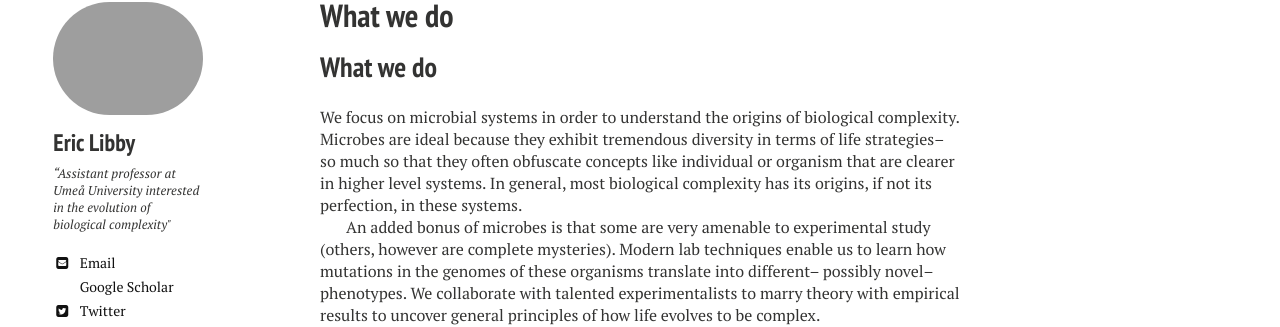
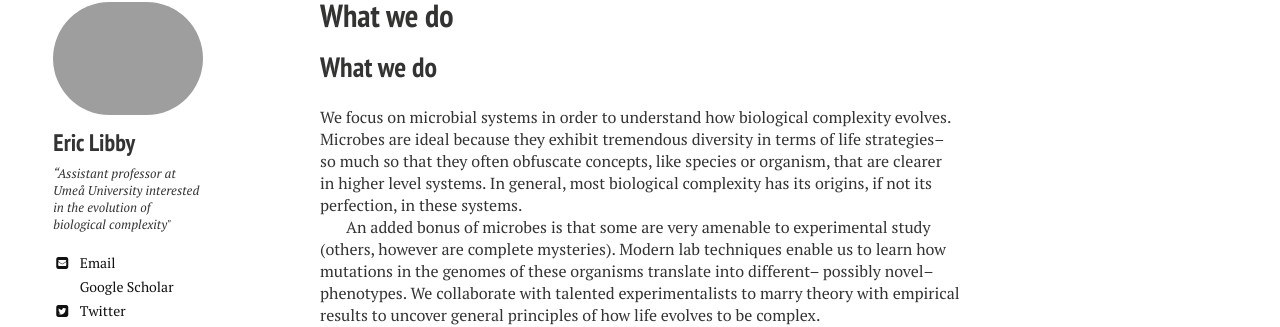
Before and after one commit to ericlibby/oldweb, a Jekyll site: the page built from p_students/index.md, in a window 1280 px wide and 900 px high. Shown: the part 439-766 px from the top of the window. Built offline with Jekyll 4.4.1, drawn with Linux system fonts in a browser that asks for light colours; nearby versions of some CDN libraries; our own code applies the rules of GitHub Pages for plain Markdown files; some of the changed text lies outside the part shown.

Commit message:
Revert "student update"
This reverts commit 3343515585313e94e4de55d5f7146340b3ba9a46.

```diff
--- a/p_students/index.md
+++ b/p_students/index.md
@@ -9,8 +9,7 @@ image:
   credit: elibby
 ---
 ## What we do
-
-We focus on microbial systems in order to understand the origins of biological complexity. Microbes are ideal because they exhibit tremendous diversity in terms of life strategies-- so much so that they often obfuscate concepts like individual or organism that are clearer in higher level systems. In general, most biological complexity has its origins, if not its perfection, in these systems.
+We focus on microbial systems in order to understand how biological complexity evolves. Microbes are ideal because they exhibit tremendous diversity in terms of life strategies-- so much so that they often obfuscate concepts, like species or organism, that are clearer in higher level systems. In general, most biological complexity has its origins, if not its perfection, in these systems.
 
 An added bonus of microbes is that some are very amenable to experimental study (others, however are complete mysteries). Modern lab techniques enable us to learn how mutations in the genomes of these organisms translate into different-- possibly novel-- phenotypes. We collaborate with talented experimentalists to marry theory with empirical results to uncover general principles of how life evolves to be complex.
 
```
Also changed, not shown: other parts of p_students/index.md (+1 -1 lines), 1 other file.
